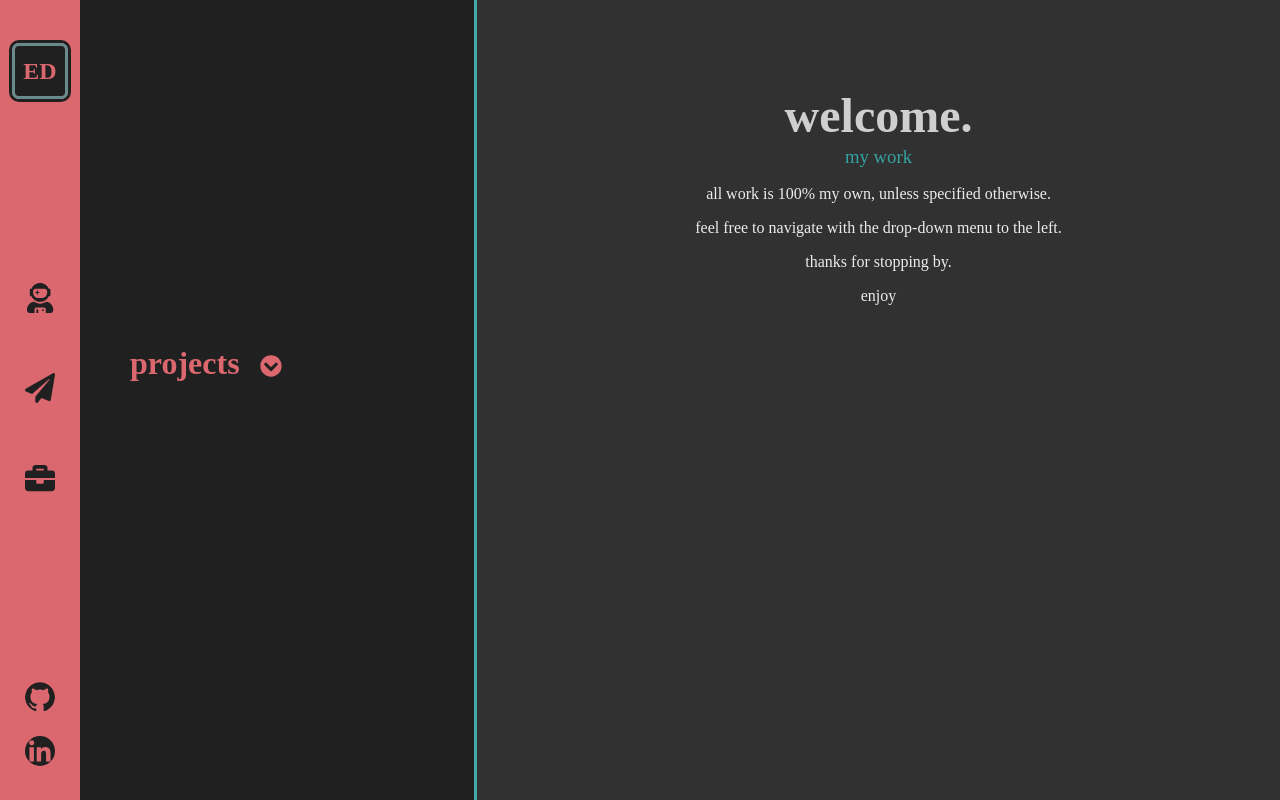
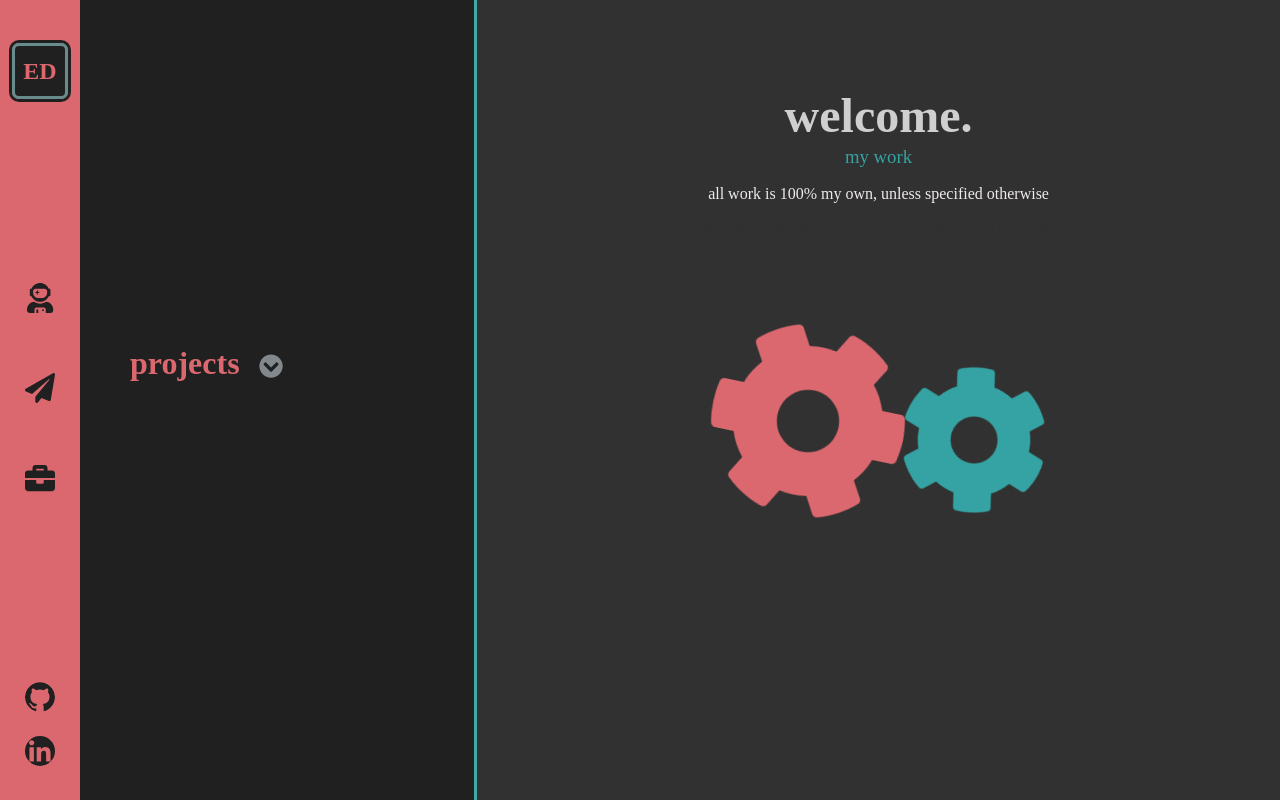
Before and after one commit to edidonato1/portfolio, a React (Create React App) app in the folder portfolio/: page /projects in a window 1280 px wide. Built offline with nearby package versions, Linux system fonts and the light colour scheme.

Commit message:
add gears animation projects home

```diff
--- /dev/null
+++ b/portfolio/src/components/ProjectCards/Animations.css
@@ -0,0 +1,74 @@
+@keyframes appear {
+  from {opacity: 0}
+  40% {opacity: 1;
+  color: #f0ebeb}
+  50% {opacity: 1;
+    color: #f0ebeb}
+  70% {opacity: 1;
+    color: #f0ebeb}
+  to {opacity: 0}
+}
+
+.appear {
+  animation-name: appear;
+  animation-duration: 7s;
+  color: #313131;
+  animation-delay: 1.5s;
+}
+
+#second {
+  animation-delay: 8s;
+}
+
+#third {
+  animation-duration: 4s;
+  animation-delay: 15s;
+}
+
+#last {
+  animation-duration: 6s;
+  animation-delay: 19s;
+}
+
+@keyframes gears {
+from {opacity: 0}
+99% {opacity: 0}
+to {opacity: 1}
+}
+
+.gears {
+  color: #DB686F;
+  font-size: 200px;
+  animation-name: gears;
+  animation-duration: 22s;
+}
+
+@keyframes clockwise {
+  from {transform: rotate(0deg)}
+  to {transform: rotate(360deg);}
+}
+
+@keyframes counter {
+  from {transform: rotate(0deg)}
+  to {transform: rotate(-360deg)}
+}
+
+#large {
+  color: #DB686F;
+  font-size: 200px;
+  animation-name: clockwise;
+  animation-duration: 7s;
+  animation-timing-function: linear;
+  animation-iteration-count: infinite;
+}
+
+#medium {
+  color: #35a3a3;
+  font-size: 150px;
+  animation-name: counter;
+  animation-delay: 850ms;
+  animation-duration: 7s;
+  animation-timing-function: linear;
+  animation-iteration-count: infinite;
+  margin-left: -9px;
+}
--- a/portfolio/src/components/ProjectCards/ProjectsHome.jsx
+++ b/portfolio/src/components/ProjectCards/ProjectsHome.jsx
@@ -1,4 +1,7 @@
 import StyledProjectCard from './StyledProjectCard';
+import { FontAwesomeIcon } from '@fortawesome/react-fontawesome';
+import { faCog } from '@fortawesome/free-solid-svg-icons';
+import './Animations.css'
 
 export default function SunsetOracle(props) {
   const { setCurrentProject } = props
@@ -9,12 +12,14 @@ export default function SunsetOracle(props) {
       <h2 className="title">welcome.</h2>
       <h3 className="subtitle">my work</h3>
       {/* render these one-by-one using CSS animation */}
-      <p>all work is 100% my own, unless specified otherwise.</p>
+      <p className="appear" >all work is 100% my own, unless specified otherwise</p>
       {/* set timer to highlight the projects drop-down toggle at the same time as
       the text indicates to use the drop-down */}
-      <p>feel free to navigate with the drop-down menu to the left.</p>
-      <p>thanks for stopping by.</p>
-      <p>enjoy</p>
+      <p className="appear" id="second">feel free to navigate with the drop-down menu to the left</p>
+      <p className="appear" id="third">thanks for stopping by</p>
+      <p className="appear" id="last">enjoy</p>
+      <FontAwesomeIcon icon={faCog} className="gears" id="large" />
+      <FontAwesomeIcon icon={faCog} className="gears" id="medium" />
     </StyledProjectCard>
 
   )
--- a/portfolio/src/components/shared/Nav/StyledNav.js
+++ b/portfolio/src/components/shared/Nav/StyledNav.js
@@ -5,20 +5,15 @@ const Navbar = styled.nav`
 position: fixed;
 left: 0;
 top: 0;
-
 display: flex;
 flex-direction: column;
 justify-content: space-between;
 align-items: center;
-/* original bg below */
-/* background: #BF6B72; */
 background: #DB686F;
-
 height: 100vh;
 width: 80px;
 
 .initials {
-  /* margin-top: 40px; */
   border-radius: 7px;
   display: flex;
   justify-content: center;
@@ -27,10 +22,7 @@ width: 80px;
   height: 50px;
   width: 50px;
   color: #DB686F;
-
-  /* background: #313131; */
   background: #202020;
-  /* background: #688C8C; */
 }
 
 .initials-outer {
@@ -61,10 +53,9 @@ ul {
 
 .nav-icon:hover {
   color: #35a3a3;
+  margin-top: -2px;
   font-size: 34px;
-  /* color: #27b6fb; */
 }
-
 
 a {
   text-decoration: none;
@@ -80,16 +71,9 @@ a {
   font-size: 18px;
   font-weight: 500;
   margin-top: -35px;
-  /* color: #35a3a3; */
   color: #ecc8cb;
-  /* color: #688C8C; */
-  /* text-shadow: 1px 1px #212121; */
-  /* color: #133333; */
   transition: .3s;
 }
-
-
-
 
 .social-icons {
   width: 30px;
--- a/portfolio/src/screens/Projects/Projects.jsx
+++ b/portfolio/src/screens/Projects/Projects.jsx
@@ -28,7 +28,7 @@ export default function Projects() {
                 <div className="icon-container" >
                   <FontAwesomeIcon
                     style={!open ? {} : { transform: "rotate(180deg)" }}
-                    className="icon"
+                    className={open ? "icon" : "icon pulse"}
                     icon={faChevronCircleDown}
                     onClick={() => setOpen(!open)} />
                 </div>
--- a/portfolio/src/screens/Projects/StyledProjects.js
+++ b/portfolio/src/screens/Projects/StyledProjects.js
@@ -21,6 +21,22 @@ ul {
   height: 100px;
 }
 
+@keyframes pulse {
+  from {
+    font-size: 22px;
+    color: #DB686F;
+    }
+  50% {
+    color: #35a3a3;
+    font-size: 26px;
+    margin-left: -1px;
+    }
+  100% {
+    font-size: 22px;
+    color: #DB686F;
+    }
+}
+
 .icon {
   font-size: 22px;
   transition: .1s;
@@ -28,9 +44,18 @@ ul {
   margin-top: 4px;
 }
 
+.pulse {
+  animation-name: pulse;
+  animation-duration: 2s;
+  animation-iteration-count: infinite;
+  animation-timing-function: ease-in-out;
+}
+
 .icon:hover {
   color: #35a3a3;
-  font-size: 24px;
+  font-size: 26px;
+  margin-left: -1px;
+  animation-name: none;
 }
 .icon-container {
   margin-top: -10px;
@@ -46,6 +71,7 @@ ul {
   z-index: 0;
 }
 
+
 .project-li {
   color: #DB686F;
   cursor: pointer;
@@ -57,7 +83,6 @@ ul {
 .project-li:hover {
   color: #35a3a3;
   font-size: 18px;
-
 }
 
 h1 {
```
Also changed, not shown: portfolio/src/components/ProjectCards/StyledProjectCard.js (+4 -4 lines).
